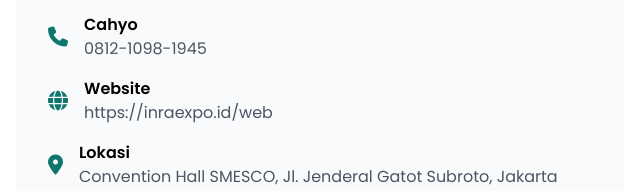
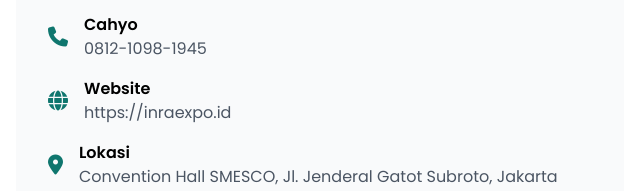
Before and after one commit to edipurwanto1988/inara, a plain HTML site: page index.html in a window 1280 px wide. Shown: the part 10791-10982 px from the top of the page, 0-640 px from the left. Drawn offline with nearby package versions, Linux system fonts and the light colour scheme.

Commit message:
Update website URL from inraexpo.id/web to inraexpo.id with proper redirect

```diff
--- a/index.html
+++ b/index.html
@@ -1629,7 +1629,7 @@
                             <i class="fas fa-globe primary-color mr-4 text-xl"></i>
                             <div>
                                 <h4 class="font-semibold">Website</h4>
-                                <p class="text-gray-600">https://inraexpo.id/web</p>
+                                <a href="https://inraexpo.id/" target="_blank" class="text-gray-600 hover:text-[#0f766e] transition">https://inraexpo.id</a>
                             </div>
                         </div>
                         <div class="flex items-center">
```
